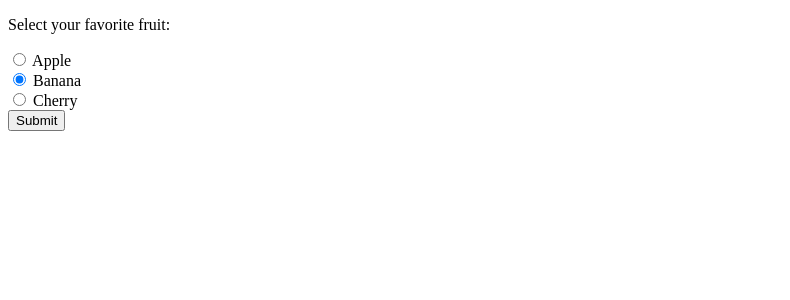
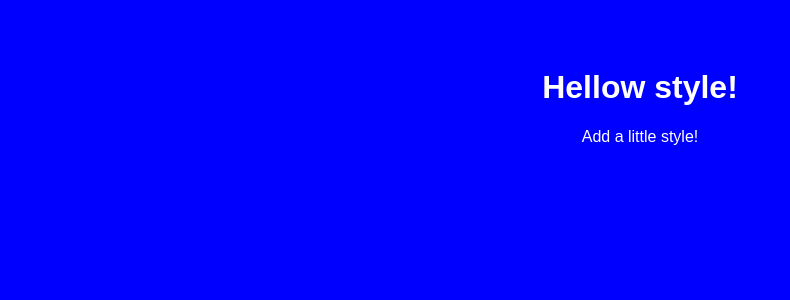
Before and after one commit to ajitoriginal/ReactJs, a React (Vite) app in the folder W3Schools/my-react-app/: page / in a window 1280 px wide. Shown: the top 300 px of the page, without its empty margins (0-790 px from the left). Built offline with nearby package versions, Linux system fonts and the light colour scheme.

Commit message:
CSS styling

```diff
--- /dev/null
+++ b/W3Schools/my-react-app/src/MyStylesheet.css
@@ -0,0 +1,8 @@
+body {
+  /* background-color: #282c34; */
+  background-color: blue;
+  color: white;
+  padding: 40px;
+  font-family: Sans-Serif;
+  text-align: center;
+}
--- a/W3Schools/my-react-app/src/main.jsx
+++ b/W3Schools/my-react-app/src/main.jsx
@@ -1,53 +1,24 @@
+import {createRoot} from 'react-dom/client'
 import {useState} from 'react'
-import {createRoot} from 'react-dom/client'
+import './MyStylesheet.css'
 
-function MyForm() {
-  const [selectedFruit, setSelectedFruit] = useState('banana');
 
-  const handleChange = (event) => {
-    setSelectedFruit(event.target.value);
+const MyHeader = () => {
+  const myStyle = {
+    color: "white",
+    backgroundColor: "DodgerBlue",
+    padding: "10px",
+    fontFamily: "Sans-Serif"
   };
-
-  const handleSubmit = (event) => {
-    alert(`Your favorite fruit is: ${selectedFruit}`);
-    event.preventDefault();
-  };
-
   return (
-    <form onSubmit={handleSubmit}>
-      <p>Select your favorite fruit:</p>
-      <label>
-        <input
-          type="radio"
-          name="fruit"
-          value="apple"
-          checked={selectedFruit === 'apple'}
-          onChange={handleChange} /> Apple
-      </label>
-      <br />
-      <label>
-        <input
-          type="radio"
-          name="fruit"
-          value="banana"
-          checked={selectedFruit === 'banana'}
-          onChange={handleChange} /> Banana
-      </label>
-      <br />
-      <label>
-        <input
-          type="radio"
-          name="fruit"
-          value="cherry"
-          checked={selectedFruit === 'cherry'}
-          onChange={handleChange} /> Cherry
-      </label>
-      <br />
-      <button type="submit">Submit</button>
-    </form>
-  );
+    <>
+      <h1>Hellow style!</h1>
+      <p>Add a little style!</p>
+    </>
+  )
 }
 
+
 createRoot(document.getElementById('root')).render(
-  <MyForm />
+  <MyHeader />
 );
```
